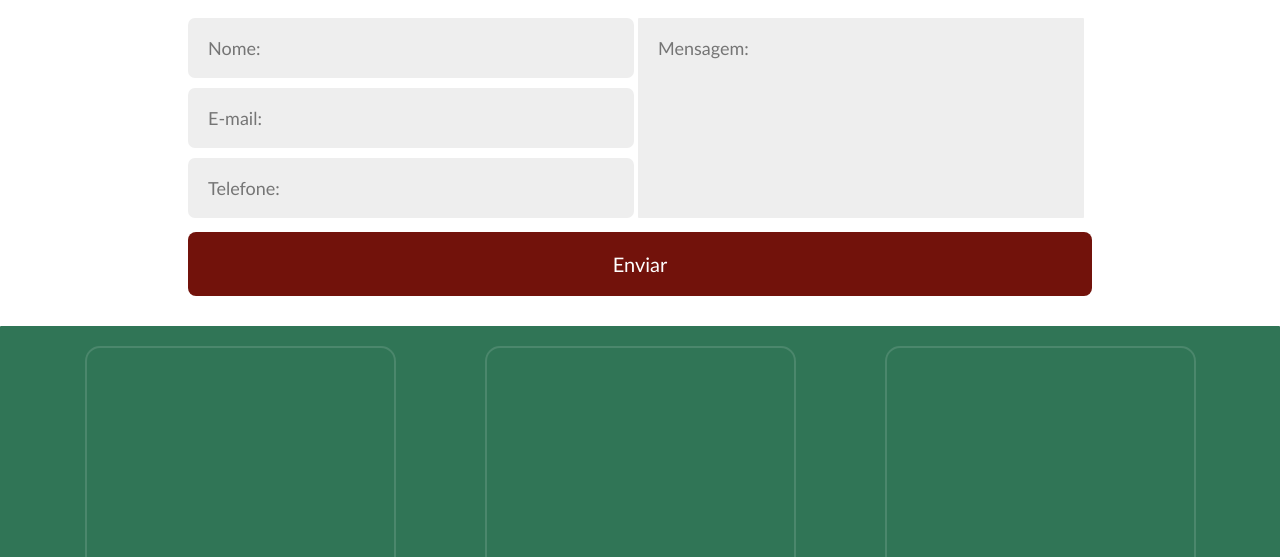
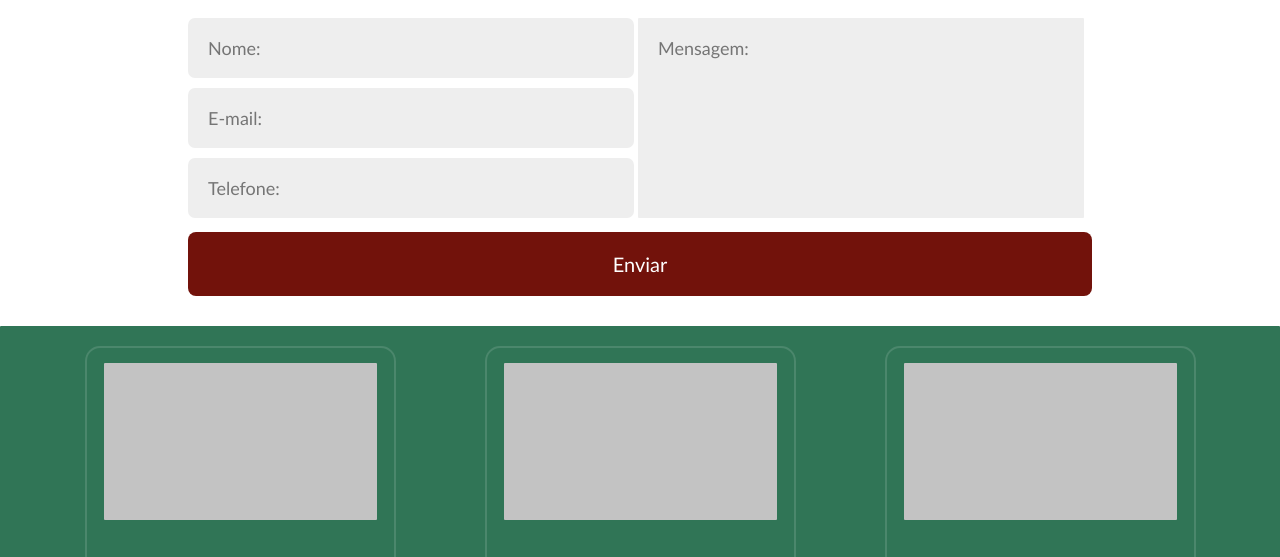
Before and after one commit to leonardcozer/ung-frontend, a plain HTML site: page pages/contato.html in a window 1280 px wide. Shown: the part 209-766 px from the top of the page. Drawn offline with Linux system fonts and the light colour scheme.

Commit message:
Correcao do links das imagens

```diff
--- a/pages/contato.html
+++ b/pages/contato.html
@@ -60,7 +60,7 @@
                 <a class="conteudo" href="" title="" data-icon="empresa">
                     <div class="item" data-sr-id="2">
 
-                        <div class="img"><img src="img/noticia.png" alt="" title=""></div>
+                        <div class="img"><img src="../img/noticia.png" alt="" title=""></div>
                         <div class="titulo">Bloco de Conteúdo</div>
                         <div class="conteudo">
                             Nesta área, o texto simula conteúdos maiores, oferecendo uma prévia de como blocos extensos aparecerão no layout final. A intenção é facilitar a visualização da estrutura, espaçamento e hierarquia entre elementos da página.
@@ -72,7 +72,7 @@
                 <a class="conteudo" href="" title="" data-icon="empresa">
                     <div class="item" data-sr-id="3" >
 
-                        <div class="img"><img src="img/noticia.png" alt="" title=""></div>
+                        <div class="img"><img src="../img/noticia.png" alt="" title=""></div>
                         <div class="titulo">Bloco de Conteúdo</div>
                         <div class="conteudo">
                             Nesta área, o texto simula conteúdos maiores, oferecendo uma prévia de como blocos extensos aparecerão no layout final. A intenção é facilitar a visualização da estrutura, espaçamento e hierarquia entre elementos da página.
@@ -84,7 +84,7 @@
                 <a class="conteudo" href="" title="" data-icon="empresa">
                     <div class="item" data-sr-id="4">
 
-                        <div class="img"><img src="img/noticia.png" alt="" title=""></div>
+                        <div class="img"><img src="../img/noticia.png" alt="" title=""></div>
                         <div class="titulo">Bloco de Conteúdo</div>
                         <div class="conteudo">
                             Nesta área, o texto simula conteúdos maiores, oferecendo uma prévia de como blocos extensos aparecerão no layout final. A intenção é facilitar a visualização da estrutura, espaçamento e hierarquia entre elementos da página.
```
